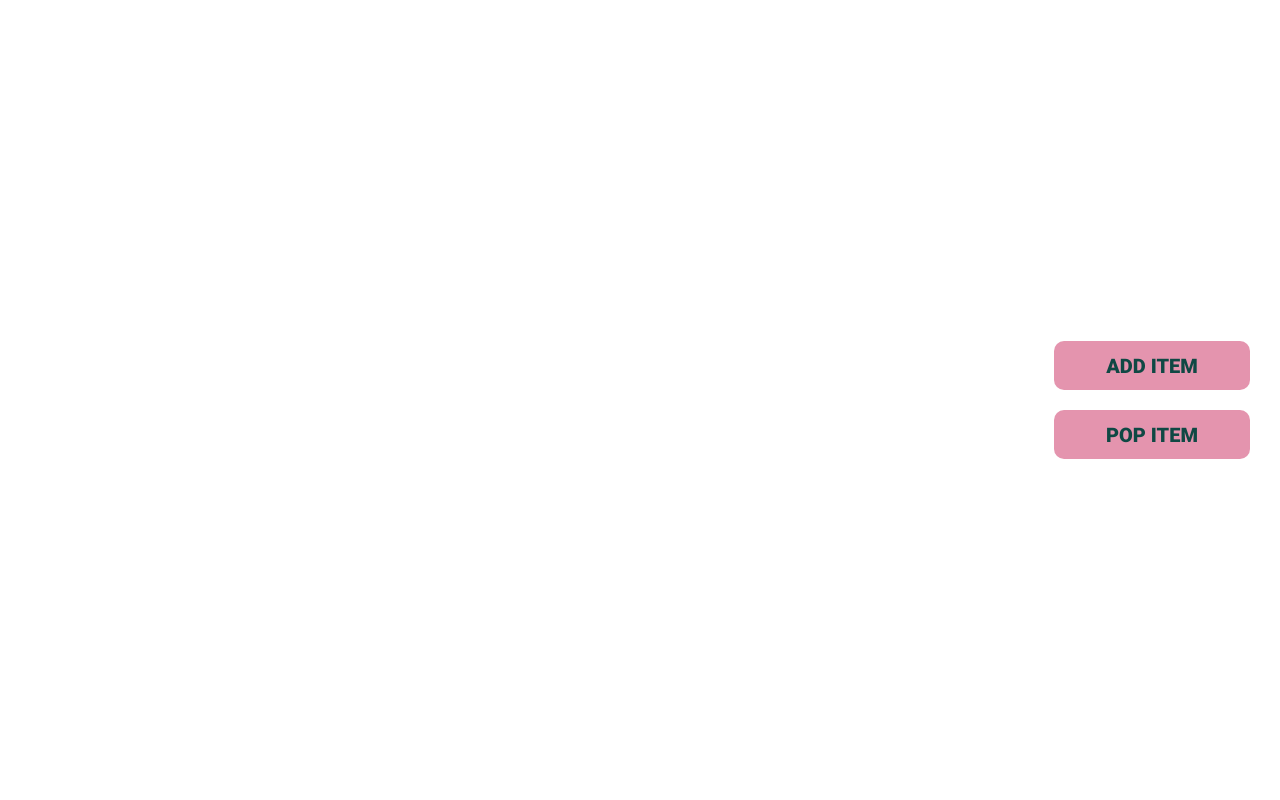
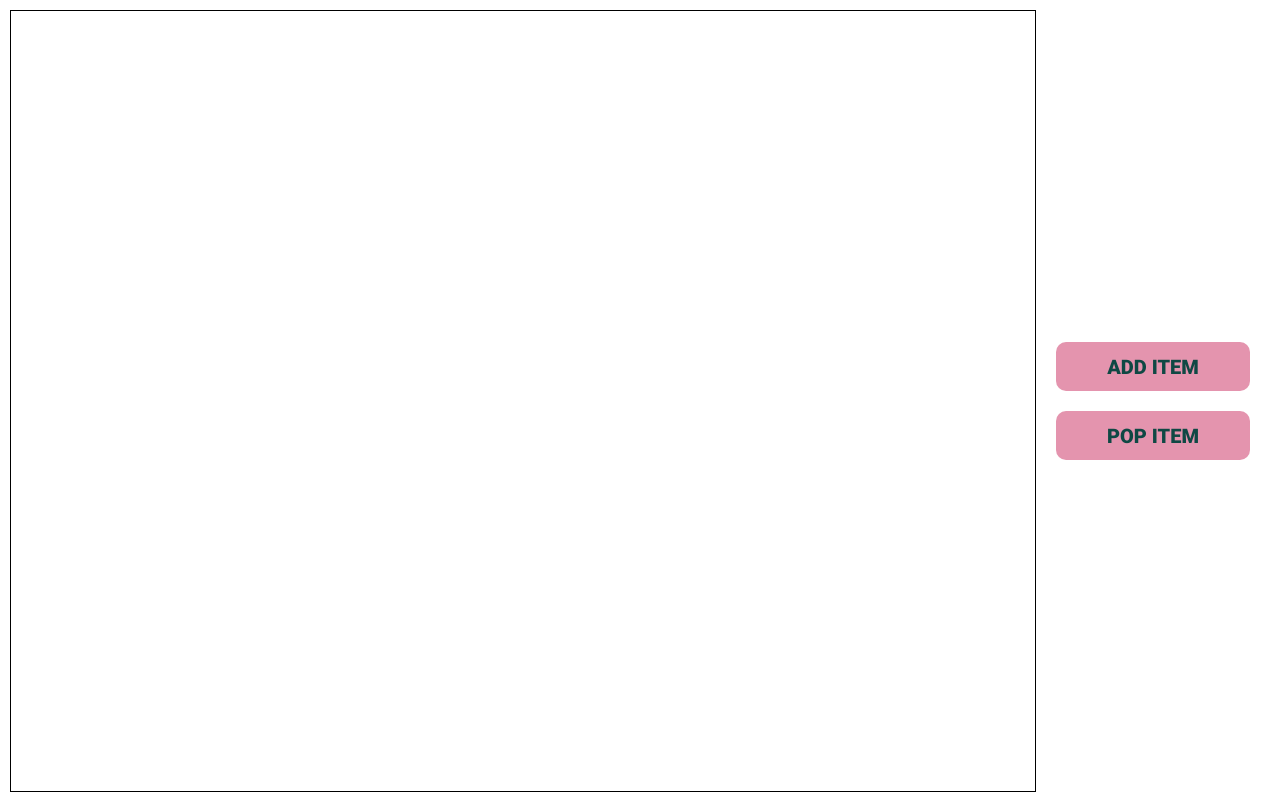
Before and after one commit to an2arch/priority-queue, a plain HTML site: page index.html in a window 1280 px wide. Drawn offline with Linux system fonts and the light colour scheme.

Commit message:
Add border to the canvas

```diff
--- a/index.css
+++ b/index.css
@@ -26,6 +26,10 @@ html, body {
         -ms-flex-align: stretch;
             align-items: stretch;
     padding: 10px;
+}
+
+#canvas {
+    border: 1px solid #000;
 }
 
 .button-container {
```
